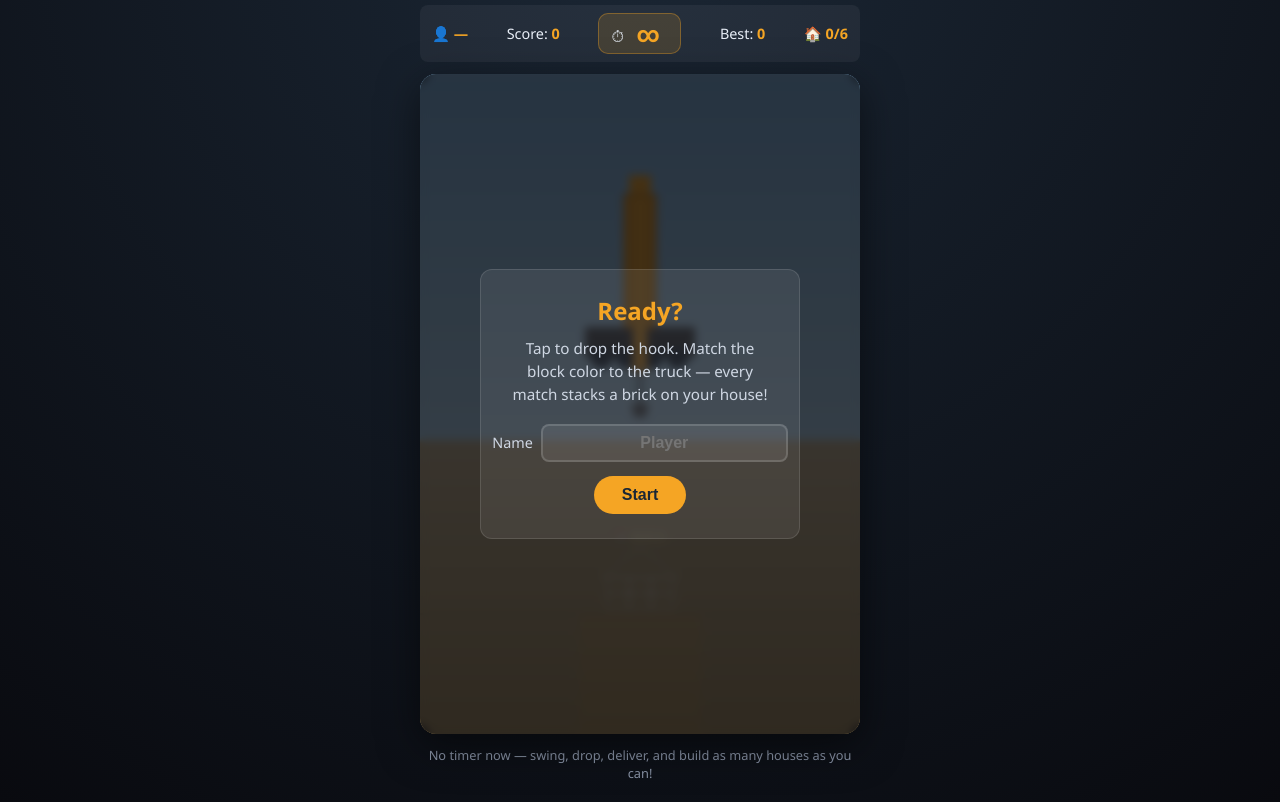
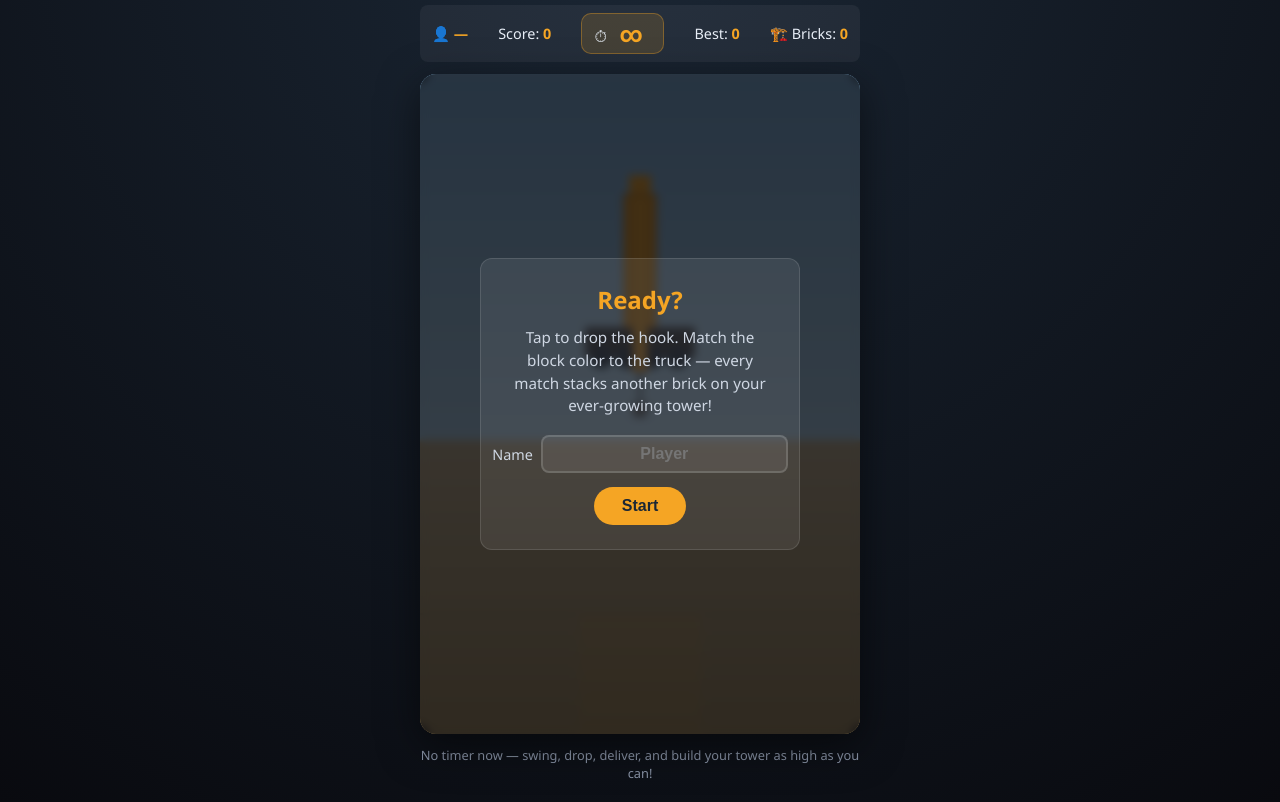
Before and after one commit to carrotsketches/car-racing-game, a website: page crane-truck/index.html in a window 1280 px wide. Shown: the part 107-909 px from the top of the page. Drawn offline with Linux system fonts and the light colour scheme.

Commit message:
Make crane truck building stack indefinitely

```diff
--- a/crane-truck/game.js
+++ b/crane-truck/game.js
@@ -33,7 +33,6 @@
     const TRUCK_Y = H - 70;
 
     // "Build a house" feature
-    const HOUSE_GOAL = 6;            // bricks needed to finish a house
     const HOUSE_BRICK_W = 20;
     const HOUSE_BRICK_H = 14;
     const HOUSE_COLS = 3;            // bricks per row in the house silhouette
@@ -89,7 +88,7 @@
     const savedName = localStorage.getItem(NAME_KEY) || "";
     if (savedName) { nameInput.value = savedName; playerNameEl.textContent = savedName; }
     updateBestDisplay();
-    if (houseEl) houseEl.textContent = `0/${HOUSE_GOAL}`;
+    if (houseEl) houseEl.textContent = "0";
     nameInput.addEventListener("input", () => {
         const n = nameInput.value.trim().slice(0, 12);
         playerNameEl.textContent = n || "—";
@@ -253,7 +252,7 @@
         const { x, y } = houseBrickPos(idx);
         state.house.bricks.push({ x, y, color });
         updateHouseHud();
-        if (state.house.bricks.length >= HOUSE_GOAL) finishHouse();
+        if (state.house.bricks.length % 6 === 0) finishHouse();
     }
 
     function finishHouse() {
@@ -266,15 +265,12 @@
         burstConfetti(HOUSE_CENTER_X, HOUSE_BASE_Y - 80, "#f5a524");
         playCorrect();
         setTimeout(() => tone({ freq: 880, type: "triangle", duration: 0.2, volume: 0.24 }), 220);
-        // clear for the next house
-        state.house.bricks = [];
         updateHouseHud();
     }
 
     function updateHouseHud() {
         if (!houseEl) return;
-        houseEl.textContent = `${state.house.bricks.length}/${HOUSE_GOAL}` +
-            (state.house.built ? ` (×${state.house.built})` : "");
+        houseEl.textContent = `${state.house.bricks.length}`;
     }
 
     function reset() {
@@ -503,36 +499,6 @@
         ctx.fillRect(zoneX, GROUND_Y, zoneW, H - GROUND_Y);
         ctx.restore();
 
-        // Ghost outline of the target house — visible enough to guide the player
-        ctx.save();
-        ctx.globalAlpha = 0.42;
-        ctx.strokeStyle = "#ffffff";
-        ctx.lineWidth = 1;
-        for (let i = 0; i < HOUSE_GOAL; i++) {
-            const { x, y } = houseBrickPos(i);
-            ctx.strokeRect(x - HOUSE_BRICK_W / 2, y - HOUSE_BRICK_H / 2,
-                           HOUSE_BRICK_W, HOUSE_BRICK_H);
-        }
-        // Ghost roof outline
-        const rowW = HOUSE_COLS * HOUSE_BRICK_W;
-        const ghostRoofBaseY = HOUSE_BASE_Y - Math.ceil(HOUSE_GOAL / HOUSE_COLS) * HOUSE_BRICK_H;
-        ctx.beginPath();
-        ctx.moveTo(HOUSE_CENTER_X - rowW / 2 - 4, ghostRoofBaseY);
-        ctx.lineTo(HOUSE_CENTER_X + rowW / 2 + 4, ghostRoofBaseY);
-        ctx.lineTo(HOUSE_CENTER_X, ghostRoofBaseY - 28);
-        ctx.closePath();
-        ctx.stroke();
-        ctx.restore();
-
-        // "🏠 HOUSE" label above the ghost
-        ctx.save();
-        ctx.globalAlpha = 0.75;
-        ctx.fillStyle = "#f5e6a3";
-        ctx.font = "bold 10px 'Segoe UI', sans-serif";
-        ctx.textAlign = "center";
-        ctx.textBaseline = "bottom";
-        ctx.fillText("🏠 BUILD", HOUSE_CENTER_X, ghostRoofBaseY - 32);
-        ctx.restore();
 
         // Delivered bricks
         for (const b of state.house.bricks) {
@@ -544,7 +510,7 @@
                            HOUSE_BRICK_W, HOUSE_BRICK_H);
         }
 
-        // Roof peak once the first full row is down, and fully on completion.
+        // Roof peak follows the top of the current tower.
         const done = state.house.bricks.length;
         if (done >= HOUSE_COLS) {
             const rows = Math.ceil(done / HOUSE_COLS);
--- a/crane-truck/index.html
+++ b/crane-truck/index.html
@@ -21,7 +21,7 @@
                 <div class="stat">Score: <span id="score">0</span></div>
                 <div class="stat time-stat" id="time-stat">⏱ <span id="time">∞</span></div>
                 <div class="stat">Best: <span id="best">0</span></div>
-                <div class="stat">🏠 <span id="house">0/6</span></div>
+                <div class="stat">🏗️ Bricks: <span id="house">0</span></div>
             </div>
         </header>
 
@@ -31,7 +31,7 @@
             <div id="overlay" class="overlay">
                 <div class="panel">
                     <h2 id="overlay-title">Ready?</h2>
-                    <p id="overlay-msg">Tap to drop the hook. Match the block color to the truck — every match stacks a brick on your house!</p>
+                    <p id="overlay-msg">Tap to drop the hook. Match the block color to the truck — every match stacks another brick on your ever-growing tower!</p>
                     <label class="name-row" for="name-input">
                         <span>Name</span>
                         <input id="name-input" type="text" maxlength="12" autocomplete="off"
@@ -42,13 +42,13 @@
             </div>
         </div>
 
-        <footer><p>No timer now — swing, drop, deliver, and build as many houses as you can!</p></footer>
+        <footer><p>No timer now — swing, drop, deliver, and build your tower as high as you can!</p></footer>
 
         <div id="help-modal" class="help-modal" hidden>
             <div class="help-panel">
                 <button class="help-close" id="help-close" aria-label="Close">✕</button>
                 <h3>How to Play</h3>
-                <p><strong>Tap 1:</strong> Drop the hook onto a colored block to pick it up. <strong>Tap 2:</strong> Once you're carrying a block, tap again when the hook swings over the matching-color truck to deliver it. Each delivery builds a brick on the house — 6 bricks = bonus!</p>
+                <p><strong>Tap 1:</strong> Drop the hook onto a colored block to pick it up. <strong>Tap 2:</strong> Once you're carrying a block, tap again when the hook swings over the matching-color truck to deliver it. Each delivery adds a brick to your tower, and every 6 bricks gives you a bonus burst!</p>
             </div>
         </div>
     </div>
```
